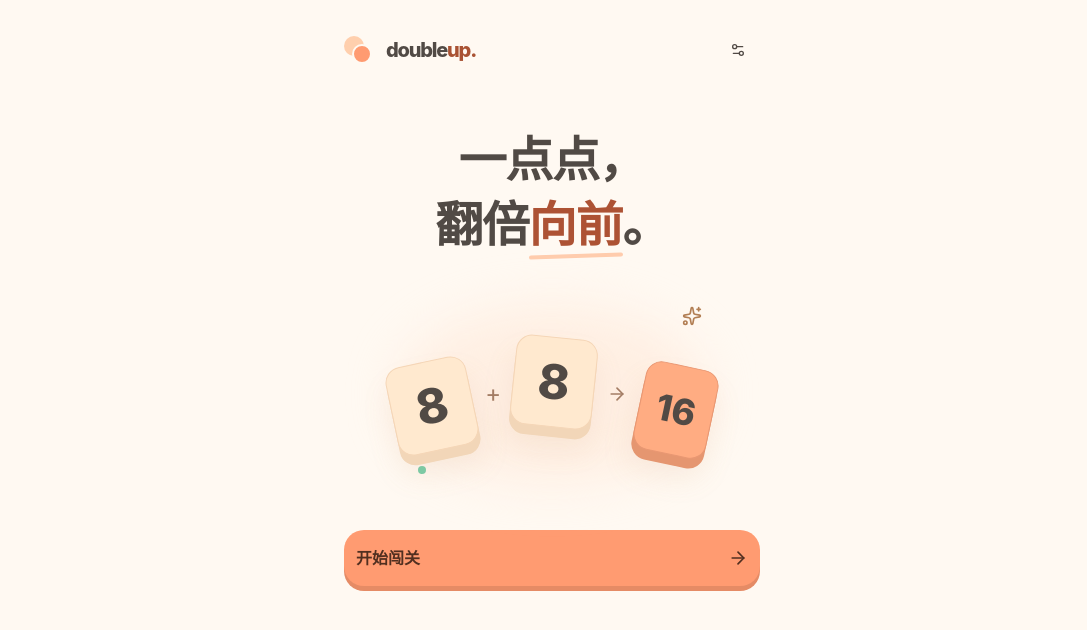
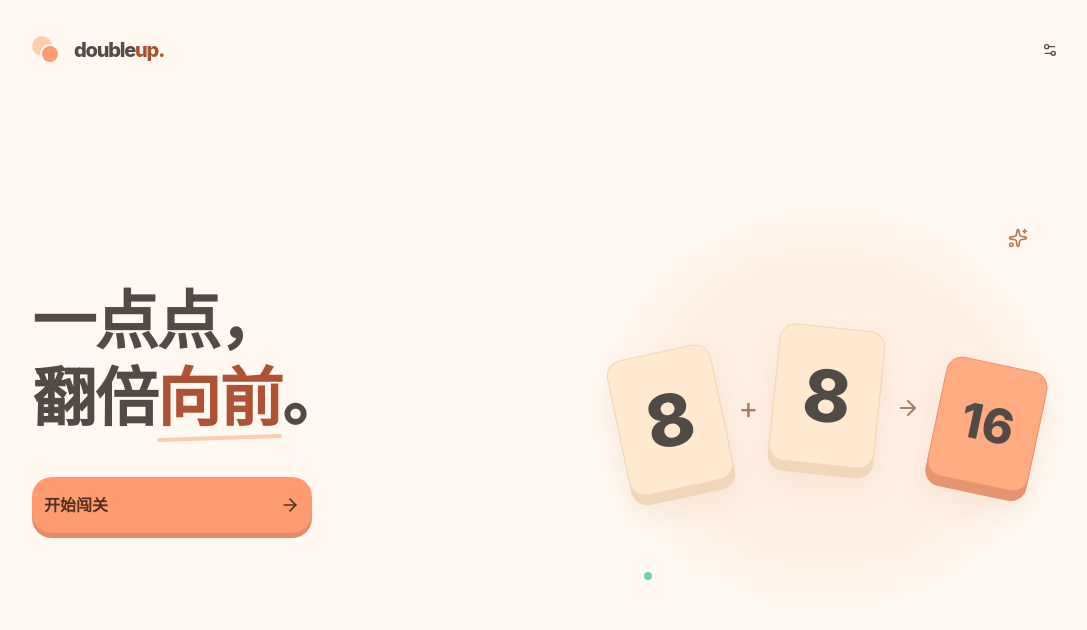
Before and after one commit to Moewerry/double-up, a React (Vite) app: page /#/ in a window 1280 px wide. Shown: the top 630 px of the page, without its empty margins (88-1175 px from the left). Built offline with nearby package versions, Linux system fonts and the light colour scheme.

Commit message:
feat: 适配桌面首页与响应式页面宽度

```diff
--- a/src/app.tsx
+++ b/src/app.tsx
@@ -14,7 +14,7 @@ export function App() {
     window.addEventListener("storage", onStorage)
     return () => window.removeEventListener("storage", onStorage)
   }, [])
-  return <HashRouter><main className="mx-auto min-h-dvh w-full max-w-[480px] px-5 pt-[max(1rem,env(safe-area-inset-top))] pb-[env(safe-area-inset-bottom)] sm:px-8 sm:pt-7">
+  return <HashRouter><main className="mx-auto min-h-dvh w-full max-w-[480px] px-5 pt-[max(1rem,env(safe-area-inset-top))] pb-[env(safe-area-inset-bottom)] sm:px-8 sm:pt-7 lg:max-w-[1120px] lg:px-10">
     <SaveNotice />
     <Routes><Route path="/" element={<HomePage />} /><Route path="/play" element={<GamePage />} /><Route path="*" element={<Navigate to="/" replace />} /></Routes>
   </main></HashRouter>
--- a/src/components/home/merge-illustration.tsx
+++ b/src/components/home/merge-illustration.tsx
@@ -1,14 +1,14 @@
 import { ArrowRight, Sparkles } from "lucide-react"
 
 export function MergeIllustration() {
-  return <div aria-hidden className="relative mx-auto my-12 flex h-44 w-full max-w-[340px] items-center justify-center gap-2 sm:gap-3">
+  return <div aria-hidden className="relative order-2 mx-auto my-12 flex h-44 w-full max-w-[340px] items-center justify-center gap-2 sm:gap-3 lg:order-none lg:my-0 lg:h-[360px] lg:max-w-[440px] lg:gap-4">
     <div className="absolute inset-x-4 inset-y-0 rounded-[50%] bg-[#ffeadb]/65 blur-xl" />
     <Sparkles className="absolute right-5 top-0 size-5 text-[#b27e53]" />
     <span className="absolute bottom-2 left-9 size-2 rounded-full bg-[#79cda8]" />
-    <div className="relative -rotate-12 translate-y-3 rounded-2xl border border-[#f5d6b7] bg-[#ffe9cf] px-5 py-5 text-5xl font-extrabold shadow-[0_10px_0_#f2d6b8,0_20px_30px_#c49b6b20] sm:px-6">8</div>
-    <span className="relative text-2xl text-[#a47d65]">+</span>
-    <div className="relative rotate-6 -translate-y-3 rounded-2xl border border-[#f5d6b7] bg-[#ffe9cf] px-5 py-5 text-5xl font-extrabold shadow-[0_10px_0_#f2d6b8,0_20px_30px_#c49b6b20] sm:px-6">8</div>
-    <ArrowRight className="relative size-5 shrink-0 text-[#a47d65]" />
-    <div className="relative rotate-12 translate-y-4 rounded-2xl border border-[#e99772] bg-[#ffac82] px-4 py-6 text-4xl font-extrabold shadow-[0_10px_0_#e59670,0_20px_30px_#c49b6b20]">16</div>
+    <div className="relative -rotate-12 translate-y-3 rounded-2xl border border-[#f5d6b7] bg-[#ffe9cf] px-5 py-5 text-5xl font-extrabold shadow-[0_10px_0_#f2d6b8,0_20px_30px_#c49b6b20] sm:px-6 lg:px-7 lg:py-8 lg:text-7xl">8</div>
+    <span className="relative text-2xl text-[#a47d65] lg:text-3xl">+</span>
+    <div className="relative rotate-6 -translate-y-3 rounded-2xl border border-[#f5d6b7] bg-[#ffe9cf] px-5 py-5 text-5xl font-extrabold shadow-[0_10px_0_#f2d6b8,0_20px_30px_#c49b6b20] sm:px-6 lg:px-7 lg:py-8 lg:text-7xl">8</div>
+    <ArrowRight className="relative size-5 shrink-0 text-[#a47d65] lg:size-6" />
+    <div className="relative rotate-12 translate-y-4 rounded-2xl border border-[#e99772] bg-[#ffac82] px-4 py-6 text-4xl font-extrabold shadow-[0_10px_0_#e59670,0_20px_30px_#c49b6b20] lg:px-6 lg:py-9 lg:text-5xl">16</div>
   </div>
 }
--- a/src/pages/game-page.tsx
+++ b/src/pages/game-page.tsx
@@ -32,7 +32,7 @@ export function GamePage() {
   useEffect(() => { if (session.status !== "playing") setResult(true) }, [session.status, session.level])
   function reset() { clear(); store.restart(); setRestart(false); setResult(false) }
   function undo() { clear(); store.undo(); setResult(false) }
-  return <>
+  return <div className="mx-auto w-full max-w-[480px]">
     <header className="flex items-center justify-between">
       <Button variant="ghost" className="h-11 -ml-3 rounded-xl" asChild><Link to="/"><ArrowLeft />首页</Link></Button>
       <span className="text-sm font-bold tracking-tight">doubleup<span className="text-[#a95233]">.</span></span>
@@ -55,5 +55,5 @@ export function GamePage() {
     <footer className="py-7 text-center"><SaveIndicator /><p className="mt-2 text-[10px] tracking-wider text-muted-foreground">前 5 关开发预览 · 通关后继续下一关</p></footer>
     {session.status !== "playing" && <ResultDialog session={session} open={result} onOpenChange={setResult} onRestoreFocus={() => (resultButton.current ?? document.getElementById("double-up-board"))?.focus({ preventScroll: true })} blocked={store.blocked} onNext={() => { clear(); store.next(); setResult(false) }} onRestart={reset} onUndo={undo} onHome={() => navigate("/")} />}
     <Dialog open={restart} onOpenChange={setRestart}><DialogContent className="max-w-[400px] rounded-[20px]" onCloseAutoFocus={event => { event.preventDefault(); document.getElementById("double-up-board")?.focus({ preventScroll: true }) }}><DialogHeader><DialogTitle>从这一关重新开始？</DialogTitle><DialogDescription>本局分数和步数将重置，已有通关记录会保留。</DialogDescription></DialogHeader><div className="mt-2 flex gap-3"><Button className="h-11 flex-1" variant="outline" onClick={() => setRestart(false)}>继续这一局</Button><Button className="h-11 flex-1" onClick={reset} disabled={store.blocked}>重新开始</Button></div></DialogContent></Dialog>
-  </>
+  </div>
 }
--- a/src/pages/home-page.tsx
+++ b/src/pages/home-page.tsx
@@ -15,12 +15,14 @@ export function HomePage() {
   const label = session.status === "won" ? finished ? "查看通关纪念" : "继续向上闯关" : session.status === "lost" ? `查看第 ${session.level} 关结果` : session.moves > 0 ? `继续第 ${session.level} 关` : completed ? `挑战第 ${session.level} 关` : "开始闯关"
   return <>
     <header className="flex items-center justify-between"><Brand /><SettingsDialog /></header>
-    <section className="pb-8 pt-9 text-center sm:pt-14">
-      <h1 className="text-[clamp(2.1rem,9vw,3rem)] font-extrabold leading-[1.35] tracking-tight">一点点，<br />翻倍<span className="relative text-[#ad5234]">向前<span className="absolute -bottom-1 left-0 h-1 w-full -rotate-2 rounded-full bg-[#ffccad]" /></span>。</h1>
+    <section className="flex flex-col items-center pb-8 pt-9 text-center sm:pt-14 lg:grid lg:min-h-[calc(100svh-8rem)] lg:grid-cols-2 lg:gap-16 lg:py-12 lg:text-left">
+      <div className="contents lg:flex lg:min-w-0 lg:flex-col lg:items-start">
+        <h1 className="order-1 text-[clamp(2.1rem,9vw,3rem)] font-extrabold leading-[1.35] tracking-tight lg:text-[clamp(3.25rem,5vw,4.75rem)] lg:leading-[1.2]">一点点，<br />翻倍<span className="relative text-[#ad5234]">向前<span className="absolute -bottom-1 left-0 h-1 w-full -rotate-2 rounded-full bg-[#ffccad]" /></span>。</h1>
+        <Button className="order-3 h-14 w-full rounded-xl text-base font-bold shadow-[0_5px_0_#e58b65] transition-transform active:translate-y-1 active:shadow-none lg:mt-10 lg:max-w-[280px]" disabled={blocked} asChild={!blocked}>
+          {blocked ? <span>请先恢复存档</span> : <Link to="/play">{label}<ArrowRight className="ml-auto size-5" /></Link>}
+        </Button>
+      </div>
       <MergeIllustration />
-      <Button className="h-14 w-full rounded-xl text-base font-bold shadow-[0_5px_0_#e58b65] transition-transform active:translate-y-1 active:shadow-none" disabled={blocked} asChild={!blocked}>
-        {blocked ? <span>请先恢复存档</span> : <Link to="/play">{label}<ArrowRight className="ml-auto size-5" /></Link>}
-      </Button>
     </section>
   </>
 }
```
